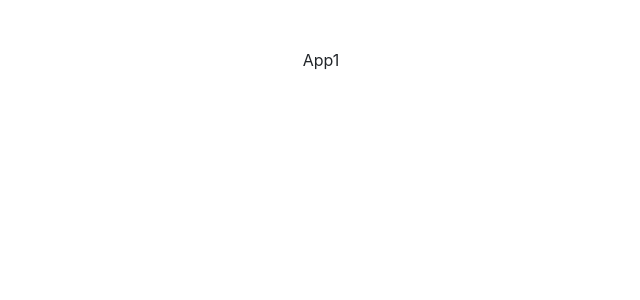
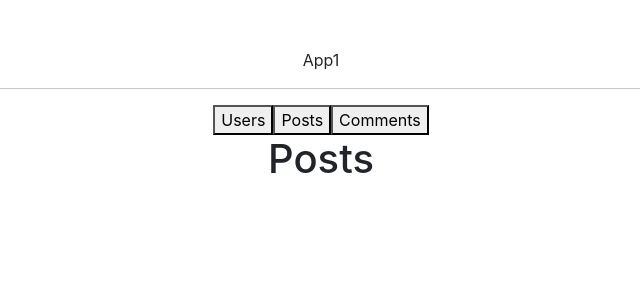
Before and after one commit to suraj-tor/hooks, a React (Create React App) app: page / in a window 1280 px wide. Shown: the top 300 px of the page, without its empty margins (319-959 px from the left). Built offline with nearby package versions, Linux system fonts and the light colour scheme.

Commit message:
implement basic useEffect

```diff
--- a/src/Component/App1.js
+++ b/src/Component/App1.js
@@ -1,9 +1,22 @@
-import React, { useState } from "react";
+import React, { useEffect, useState } from "react";
 
 export const App1 = () => {
+    const [resourceType, setResourceType] = useState("Posts");
+    useEffect(() => {
+        console.log("in useEffect")
+        // the above will be printed only if the resourceType is changes,
+        // else it will not be printe
+    },[resourceType]);
     return (
         <>
             <div className="pt-5">App1</div>
+            <hr />
+            <div>
+                <button onClick={() => setResourceType("Users")}>Users</button>
+                <button onClick={() => setResourceType("Posts")}>Posts</button>
+                <button onClick={() => setResourceType("Comments")}>Comments</button>
+            </div>
+            <h1>{resourceType}</h1>
         </>
     );
 };
```
